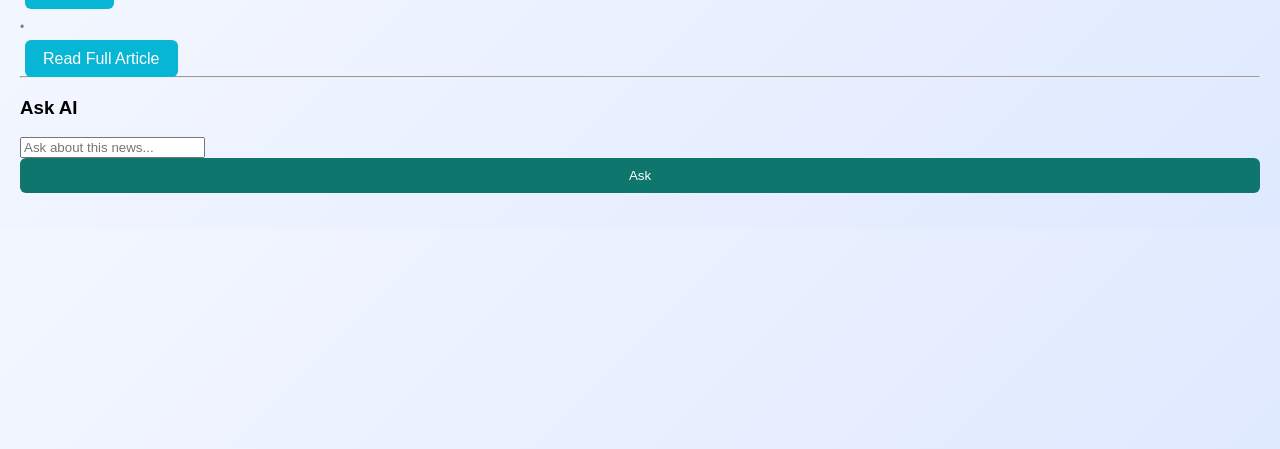
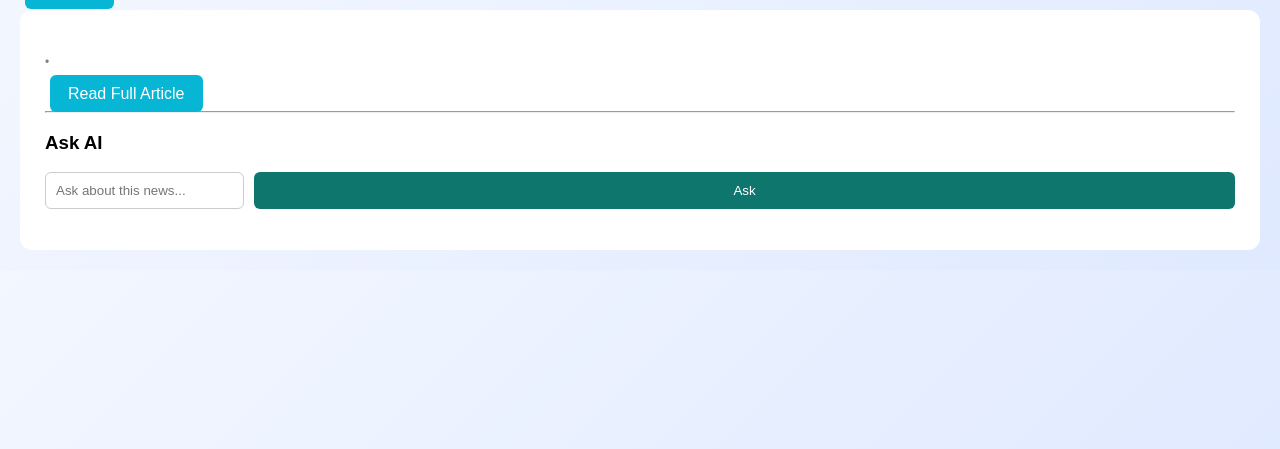
Before and after one commit to AshHole24/fake-news-detection, a Flask app: template templates/news_detail.html in a window 1280 px wide. Shown: the part 39-488 px from the top of the page. Run offline with Flask 3, Linux system fonts and the light colour scheme; the template is opened without the code that fills it, so the values that code supplies are empty; parts of the project's set-up code (start-up, migrations or seed data) failed here and were passed over.

Commit message:
Update style.css

```diff
--- a/static/style.css
+++ b/static/style.css
@@ -136,3 +136,34 @@ canvas{
     font-size:12px;
     color:gray;
 }
+/* TOP BAR */
+.top-bar{
+    margin-bottom:10px;
+}
+
+/* ARTICLE PAGE */
+.article-card{
+    background:white;
+    padding:25px;
+    border-radius:12px;
+}
+
+/* ARTICLE TEXT */
+.content{
+    margin-top:15px;
+    line-height:1.6;
+}
+
+/* CHATBOX */
+.chat-box{
+    display:flex;
+    gap:10px;
+    margin-top:10px;
+}
+
+.chat-box input{
+    flex:1;
+    padding:10px;
+    border-radius:6px;
+    border:1px solid #ccc;
+}
```
